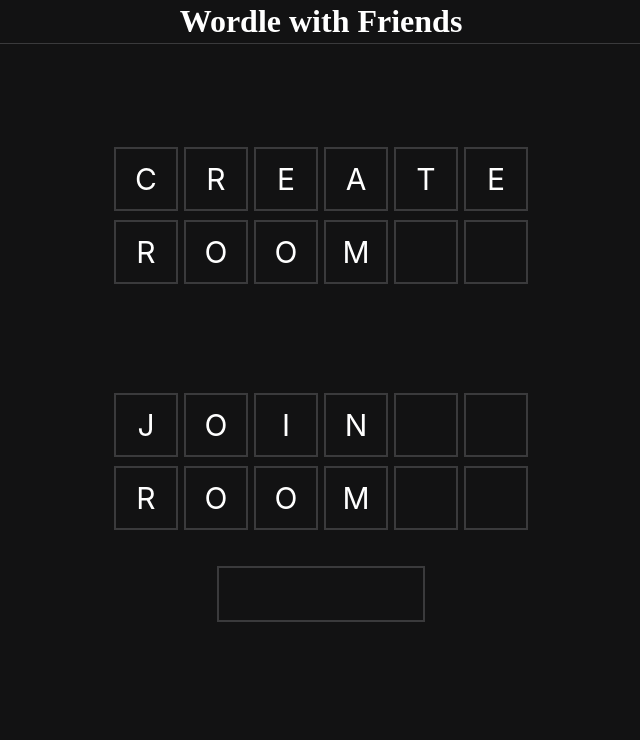
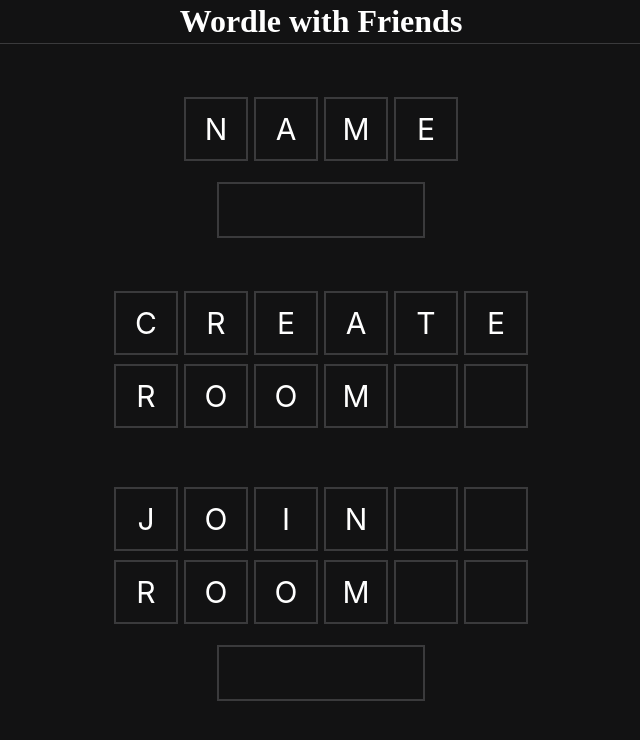
Before and after one commit to andycai789/Wordle-Together, a React (Create React App) app in the folder client/: page / in a window 1280 px wide. Shown: the top 740 px of the page, without its empty margins (319-959 px from the left). Built offline with nearby package versions, Linux system fonts and the light colour scheme; no server answers.

Commit message:
Created homepage

```diff
--- a/client/package.json
+++ b/client/package.json
@@ -6,8 +6,11 @@
     "@testing-library/jest-dom": "^5.16.3",
     "@testing-library/react": "^12.1.4",
     "@testing-library/user-event": "^13.5.0",
+    "boostrap": "^2.0.0",
+    "bootstrap": "^5.1.3",
     "random-words": "^1.1.2",
     "react": "^18.0.0",
+    "react-bootstrap": "^2.2.3",
     "react-dom": "^18.0.0",
     "react-router-dom": "^6.3.0",
     "react-scripts": "5.0.0",
--- a/client/src/App.jsx
+++ b/client/src/App.jsx
@@ -6,7 +6,6 @@
 import GamePage from './components/pages/GamePage.jsx'
 import LobbyPage from './components/pages/LobbyPage.jsx'
 import HomePage from './components/pages/HomePage.jsx'
-
 
 const socket = io()
 
--- a/client/src/components/pages/HomePage.jsx
+++ b/client/src/components/pages/HomePage.jsx
@@ -27,6 +27,15 @@
 
   return (
     <div className='HomePage' onClick={() => console.log("CLICKED")}>
+
+      <div className="nameBox">
+        <Row row={formatToRow("NAME", 'zzzzz')}/>
+      </div>
+
+      <form className='input'>
+        <input className='inputBar' type="text" name="name" />
+      </form>
+
       <Link className='toCreateLobby' to='/lobby'
         onMouseEnter={() => setCreateLight("gggggg")}
         onMouseLeave={() => setCreateLight("zzzzzz")}>
@@ -34,7 +43,6 @@
         <Row row={formatToRow("CREATE", createLight)}/>
         <Row row={formatToRow("ROOM  ", createLight)}/>
       </Link>
-
 
       <Link className='toJoinLobby' to='/lobby'
         onMouseEnter={() => setJoinLight("yyyyyy")}
--- a/client/src/components/pages/LobbyPage.jsx
+++ b/client/src/components/pages/LobbyPage.jsx
@@ -1,4 +1,3 @@
-import React from 'react'
 import {Link} from "react-router-dom";
 import '../../css/LobbyPage.css';
 
@@ -8,9 +7,19 @@
 
     return (
         <div>
-            <h1> Settings </h1>
-            <h2> Number of rows: min 5</h2>
-            <h3> Number of columns: min 5</h3>
+
+            <div className="settings">
+
+                {Array.from({length: 16}, (_, i) => <button> {i + 5}</button>)}
+                {Array.from({length: 16}, (_, i) => <button> {i + 5}</button>)}
+
+                make an exit
+
+
+            </div>
+
+
+
 
 
 
--- a/client/src/css/HomePage.css
+++ b/client/src/css/HomePage.css
@@ -4,18 +4,23 @@
     align-items: center;
 }
 
+.nameBox {
+    margin-top: 50px
+
+}
+
 .toCreateLobby {
-    margin-top: 100px;
+    margin-top: 50px;
     text-decoration: none;
 }
 
 .toJoinLobby {
-    margin-top: 100px;
+    margin-top: 50px;
     text-decoration: none;
 }
 
 .input {
-    margin-top: 30px;
+    margin-top: 15px;
 }
 
 .inputBar {
--- a/client/src/css/LobbyPage.css
+++ b/client/src/css/LobbyPage.css
@@ -0,0 +1,4 @@
+.settings {
+    display: flex;
+
+}
```
Also changed, not shown: 1 other file (tests, documents, lock files or other folders).
